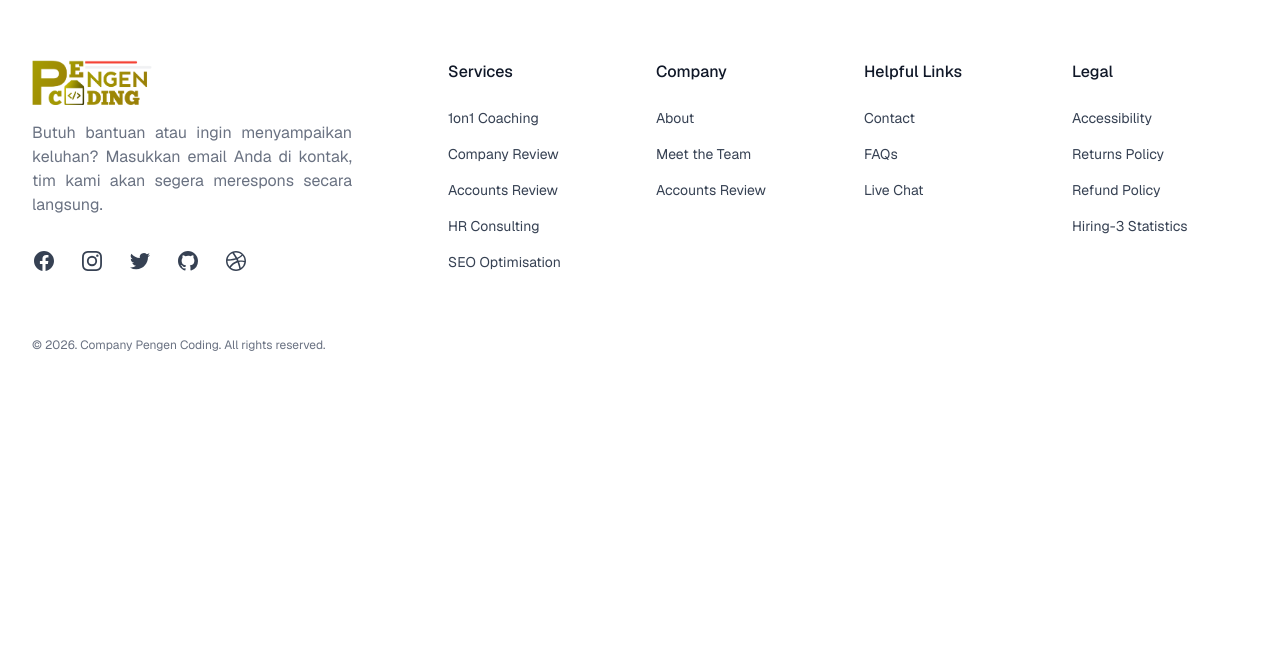
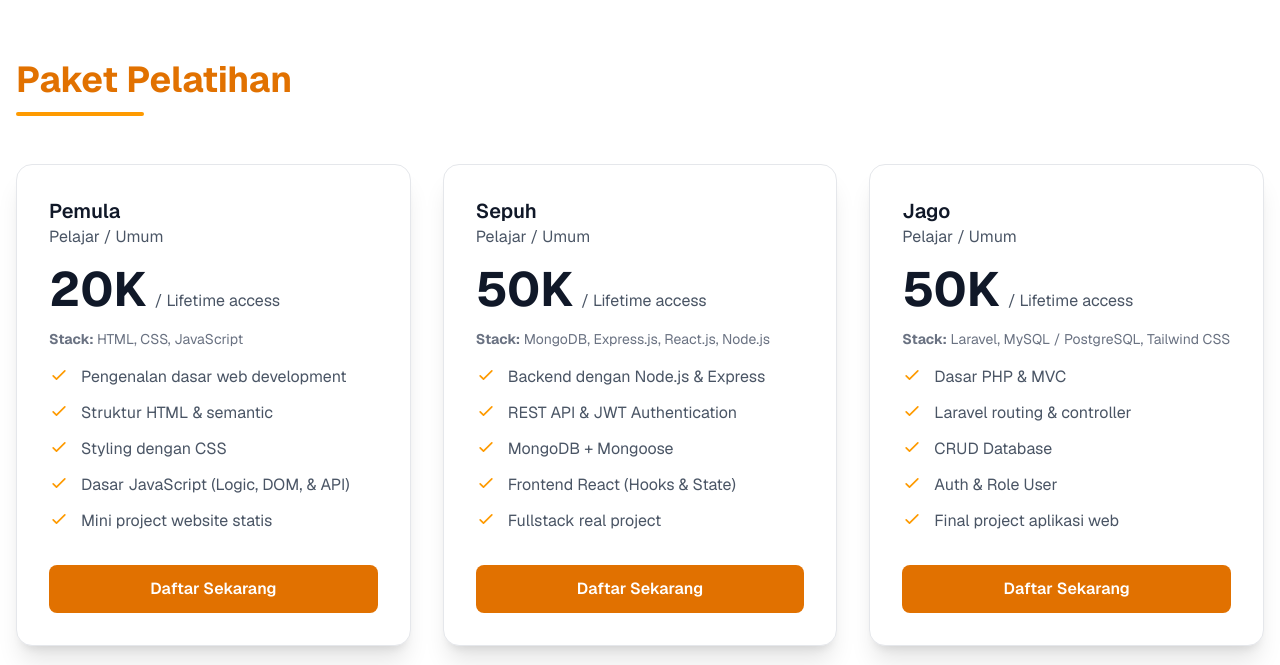
Before and after one commit to wira09/pengen-coding, a Next.js app: page / in a window 1280 px wide. Shown: the part 1795-2460 px from the top of the page. Before the commit the page ends 2212 px from the top, so only its background shows below. Built offline with nearby package versions, Linux system fonts and the light colour scheme.

Commit message:
Add Price Dan Config Gambar

```diff
--- a/next.config.ts
+++ b/next.config.ts
@@ -1,7 +1,10 @@
 import type { NextConfig } from "next";
 
 const nextConfig: NextConfig = {
-  /* config options here */
+  images: {
+    // mengizinkan url gambar dari pihak eksternal
+    unoptimized: true,
+  },
   reactCompiler: true,
 };
 
--- a/src/app/page.tsx
+++ b/src/app/page.tsx
@@ -1,5 +1,7 @@
 import Dashboard from "@/components/page/Dashboard";
 import About from "@/components/page/About";
+import Why from "@/components/page/Price";
+
 const Home = () => {
   return (
     <main>
@@ -11,6 +13,7 @@ const Home = () => {
         ]}
       />
       <About />
+      <Why />
     </main>
   );
 };
--- a/src/components/page/About.tsx
+++ b/src/components/page/About.tsx
@@ -18,7 +18,7 @@ const About = () => {
       role: "Web Developer & Mentor",
       description: "Berpengalaman dalam pengembangan aplikasi web...",
       image: "/foto/wira.jpeg",
-      profileUrl: "/profile/wira",
+      profileUrl: "https://portofolio-wira.vercel.app/",
     },
     {
       id: 2,
--- /dev/null
+++ b/src/components/page/Price.tsx
@@ -0,0 +1,136 @@
+import Link from "next/link";
+
+interface PriceSection {
+  id: number;
+  paket: string;
+  kalangan: string;
+  price: string;
+  title: string;
+  stack: string;
+  descriptions: string[];
+  limit: string;
+}
+
+const Price = () => {
+  const priceSection: PriceSection[] = [
+    {
+      id: 1,
+      paket: "Pemula",
+      kalangan: "Pelajar / Umum",
+      price: "20K",
+      title: "Basic Web / Fullstack Fundamental",
+      stack: "HTML, CSS, JavaScript",
+      descriptions: [
+        "Pengenalan dasar web development",
+        "Struktur HTML & semantic",
+        "Styling dengan CSS",
+        "Dasar JavaScript (Logic, DOM, & API)",
+        "Mini project website statis",
+      ],
+      limit: "Lifetime access",
+    },
+    {
+      id: 2,
+      paket: "Sepuh",
+      kalangan: "Pelajar / Umum",
+      price: "50K",
+      title: "Fullstack MERN",
+      stack: "MongoDB, Express.js, React.js, Node.js",
+      descriptions: [
+        "Backend dengan Node.js & Express",
+        "REST API & JWT Authentication",
+        "MongoDB + Mongoose",
+        "Frontend React (Hooks & State)",
+        "Fullstack real project",
+      ],
+      limit: "Lifetime access",
+    },
+    {
+      id: 3,
+      paket: "Jago",
+      kalangan: "Pelajar / Umum",
+      price: "50K",
+      title: "PHP Fullstack (Laravel)",
+      stack: "Laravel, MySQL / PostgreSQL, Tailwind CSS",
+      descriptions: [
+        "Dasar PHP & MVC",
+        "Laravel routing & controller",
+        "CRUD Database",
+        "Auth & Role User",
+        "Final project aplikasi web",
+      ],
+      limit: "Lifetime access",
+    },
+  ];
+
+  return (
+    <div className="bg-white">
+      <div className="mx-auto max-w-7xl px-4 py-16">
+        {/* Title */}
+        <div className="mb-12">
+          <h1 className="text-4xl font-bold text-amber-600">Paket Pelatihan</h1>
+          <div className="mt-3 h-1 w-32 rounded bg-amber-500" />
+        </div>
+
+        {/* Cards */}
+        <div className="grid gap-8 sm:grid-cols-2 lg:grid-cols-3">
+          {priceSection.map((item) => (
+            <div
+              key={item.id}
+              className="rounded-2xl border border-gray-200 bg-white p-8 shadow-xl"
+            >
+              <h3 className="text-xl font-semibold text-gray-900">
+                {item.paket}
+              </h3>
+              <p className="mb-4 text-gray-600">{item.kalangan}</p>
+
+              <div className="mb-4">
+                <span className="text-5xl font-bold text-gray-900">
+                  {item.price}
+                </span>
+                <span className="ml-2 text-gray-600">/ {item.limit}</span>
+              </div>
+
+              <p className="mb-4 text-sm text-gray-500">
+                <b>Stack:</b> {item.stack}
+              </p>
+
+              <ul className="mb-8 space-y-3">
+                {item.descriptions.map((desc, index) => (
+                  <li
+                    key={index}
+                    className="flex items-start gap-3 text-gray-600"
+                  >
+                    <svg
+                      className="h-5 w-5 text-amber-500"
+                      fill="none"
+                      stroke="currentColor"
+                      viewBox="0 0 24 24"
+                    >
+                      <path
+                        strokeLinecap="round"
+                        strokeLinejoin="round"
+                        strokeWidth={2}
+                        d="M5 13l4 4L19 7"
+                      />
+                    </svg>
+                    {desc}
+                  </li>
+                ))}
+              </ul>
+
+              <Link
+                href={`/daftar?paket=${item.paket}`}
+                className="block w-full rounded-lg bg-amber-600 py-3 text-center font-semibold text-white transition hover:bg-amber-700"
+              >
+                Daftar Sekarang
+              </Link>
+            </div>
+          ))}
+        </div>
+      </div>
+    </div>
+  );
+};
+
+export default Price;
```
